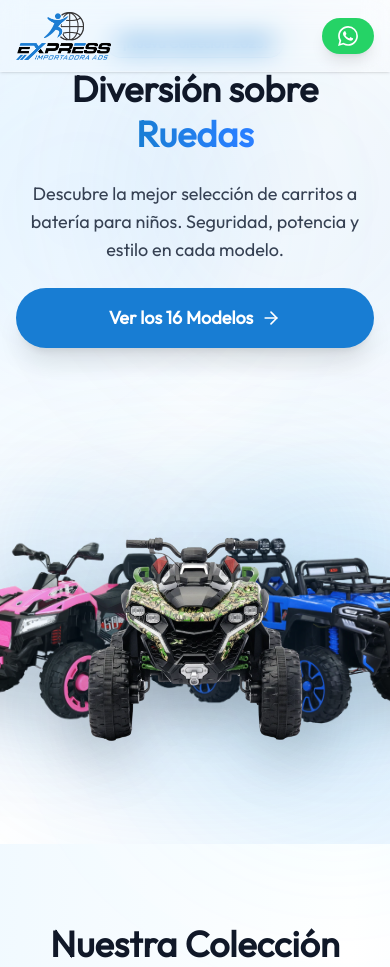
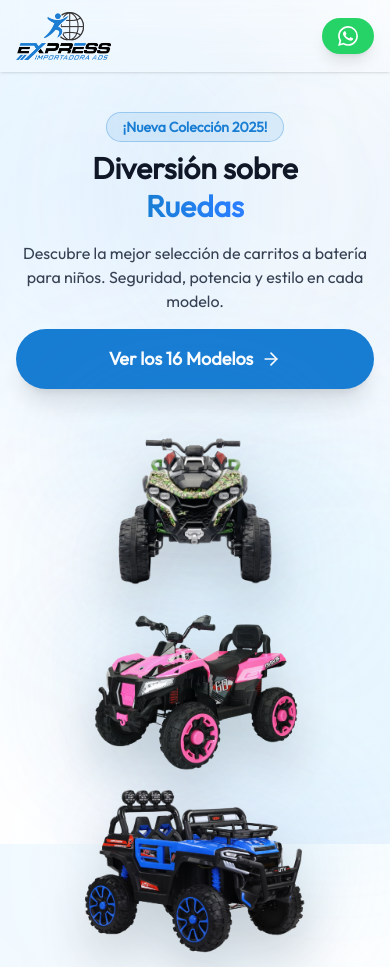
Before and after one commit to jcrd3v/landing-ads, an Astro site: page / in a window 390 px wide. Shown: the top 967 px of the page. Built offline with nearby package versions, Linux system fonts and the light colour scheme; Astro itself is replaced by a stand-in of ours.

Commit message:
responsive done

```diff
--- a/src/components/Hero.astro
+++ b/src/components/Hero.astro
@@ -5,13 +5,15 @@ import { products } from "../data/products";
 const featuredProduct = products[0]; // Raptor X1
 ---
 
-<section class="relative h-screen flex items-center pt-16 overflow-hidden">
+<section
+  class="relative min-h-screen md:h-screen flex items-center pt-28 md:pt-16 pb-8 md:pb-0 overflow-hidden"
+>
   <div class="container mx-auto px-4 relative z-10">
     <!-- CAMBIO: Ahora es flex en lugar de grid -->
-    <div class="flex flex-col md:flex-row items-center gap-8">
+    <div class="flex flex-col md:flex-row items-center gap-6 md:gap-8">
       <!-- Texto: ocupa menos espacio -->
       <div
-        class="w-full md:w-[35%] space-y-6 text-center md:text-left flex-shrink-0"
+        class="w-full md:w-[35%] space-y-4 md:space-y-6 text-center md:text-left flex-shrink-0"
       >
         <div
           class="inline-block px-4 py-1 bg-[#187dd3]/10 backdrop-blur-sm rounded-full border border-[#187dd3]/30 text-[#187dd3] font-semibold text-sm mb-2"
@@ -19,7 +21,7 @@ const featuredProduct = products[0]; // Raptor X1
           ¡Nueva Colección 2025!
         </div>
         <h1
-          class="text-4xl md:text-6xl font-extrabold text-gray-900 leading-tight"
+          class="text-3xl md:text-6xl font-extrabold text-gray-900 leading-tight"
         >
           Diversión sobre <br />
           <span
@@ -27,7 +29,7 @@ const featuredProduct = products[0]; // Raptor X1
             >Ruedas</span
           >
         </h1>
-        <p class="text-lg md:text-xl text-gray-700 max-w-lg mx-auto md:mx-0">
+        <p class="text-base md:text-xl text-gray-700 max-w-lg mx-auto md:mx-0">
           Descubre la mejor selección de carritos a batería para niños.
           Seguridad, potencia y estilo en cada modelo.
         </p>
@@ -46,28 +48,13 @@ const featuredProduct = products[0]; // Raptor X1
         </div>
       </div>
 
-      <!-- Carritos: Con gradientes direccionales -->
+      <!-- Carritos: Vertical en móvil, horizontal en desktop -->
       <div
-        class="relative w-full md:w-[65%] h-[500px] md:h-[650px] flex items-center justify-center md:ml-20"
+        class="relative w-full md:w-[65%] flex flex-col md:flex-row items-center justify-center md:ml-20 gap-3 md:gap-0 md:h-[650px]"
       >
-        <!-- Car 1: Rosa (Left) - Gradiente solo a la IZQUIERDA -->
+        <!-- Car 1: Verde (Primero en móvil, centro en desktop) -->
         <div
-          class="group absolute left-[-22%] md:left-[-18%] top-1/2 -translate-y-1/2 w-[80%] md:w-[67%] z-10 hover:z-30 transition-all duration-500"
-        >
-          <div
-            class="absolute inset-0 bg-gradient-to-l from-transparent to-[#187dd3]/20 rounded-full blur-3xl transform group-hover:scale-110 transition-transform duration-700"
-          >
-          </div>
-          <img
-            src="/images/rosa.webp"
-            alt="Urban Cruiser"
-            class="relative z-10 w-full h-auto drop-shadow-2xl transform group-hover:-rotate-3 group-hover:scale-110 transition-all duration-500"
-          />
-        </div>
-
-        <!-- Car 2: Verde (Center - Main/Destacado) - Gradiente ARRIBA y ABAJO -->
-        <div
-          class="group absolute left-1/2 -translate-x-1/2 top-1/2 -translate-y-1/2 w-[98%] md:w-[86%] z-20 hover:z-30 transition-all duration-500"
+          class="group relative md:absolute w-[70%] md:w-[86%] md:left-1/2 md:-translate-x-1/2 md:top-1/2 md:-translate-y-1/2 z-20 hover:z-30 transition-all duration-500"
         >
           <div
             class="absolute top-0 left-0 right-0 h-1/2 bg-gradient-to-b from-[#187dd3]/30 to-transparent rounded-full blur-3xl transform group-hover:scale-110 transition-transform duration-700"
@@ -84,9 +71,24 @@ const featuredProduct = products[0]; // Raptor X1
           />
         </div>
 
-        <!-- Car 3: Azul (Right) - Gradiente solo a la DERECHA -->
+        <!-- Car 2: Rosa (Segundo en móvil, izquierda en desktop) -->
         <div
-          class="group absolute right-[-22%] md:right-[-18%] top-1/2 -translate-y-1/2 w-[80%] md:w-[67%] z-10 hover:z-30 transition-all duration-500"
+          class="group relative md:absolute w-[70%] md:w-[67%] md:left-[-18%] md:top-1/2 md:-translate-y-1/2 z-10 hover:z-30 transition-all duration-500"
+        >
+          <div
+            class="absolute inset-0 bg-gradient-to-l from-transparent to-[#187dd3]/20 rounded-full blur-3xl transform group-hover:scale-110 transition-transform duration-700"
+          >
+          </div>
+          <img
+            src="/images/rosa.webp"
+            alt="Urban Cruiser"
+            class="relative z-10 w-full h-auto drop-shadow-2xl transform group-hover:-rotate-3 group-hover:scale-110 transition-all duration-500"
+          />
+        </div>
+
+        <!-- Car 3: Azul (Tercero en móvil, derecha en desktop) -->
+        <div
+          class="group relative md:absolute w-[70%] md:w-[67%] md:right-[-18%] md:top-1/2 md:-translate-y-1/2 z-10 hover:z-30 transition-all duration-500"
         >
           <div
             class="absolute inset-0 bg-gradient-to-r from-transparent to-[#187dd3]/20 rounded-full blur-3xl transform group-hover:scale-110 transition-transform duration-700"
```
